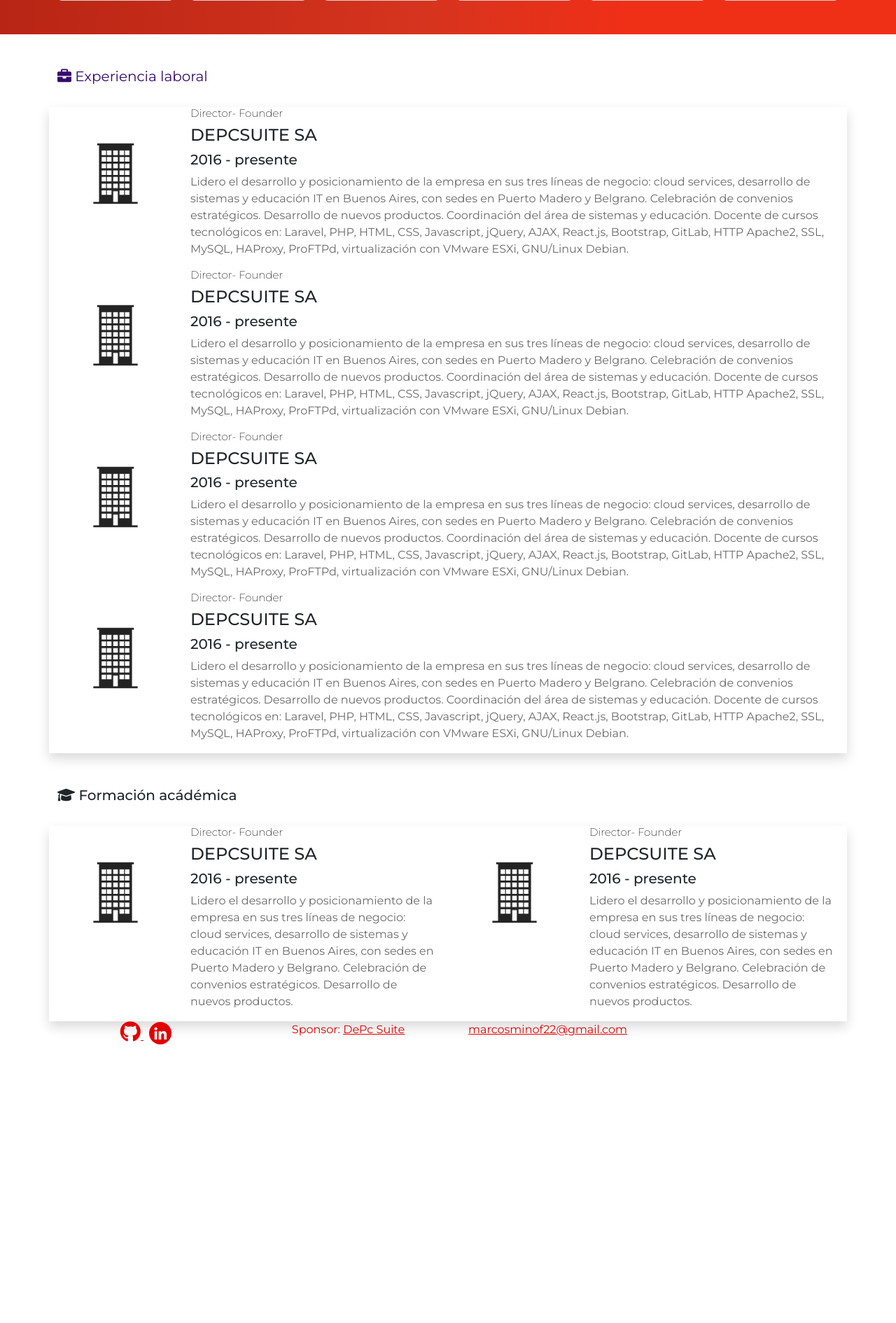
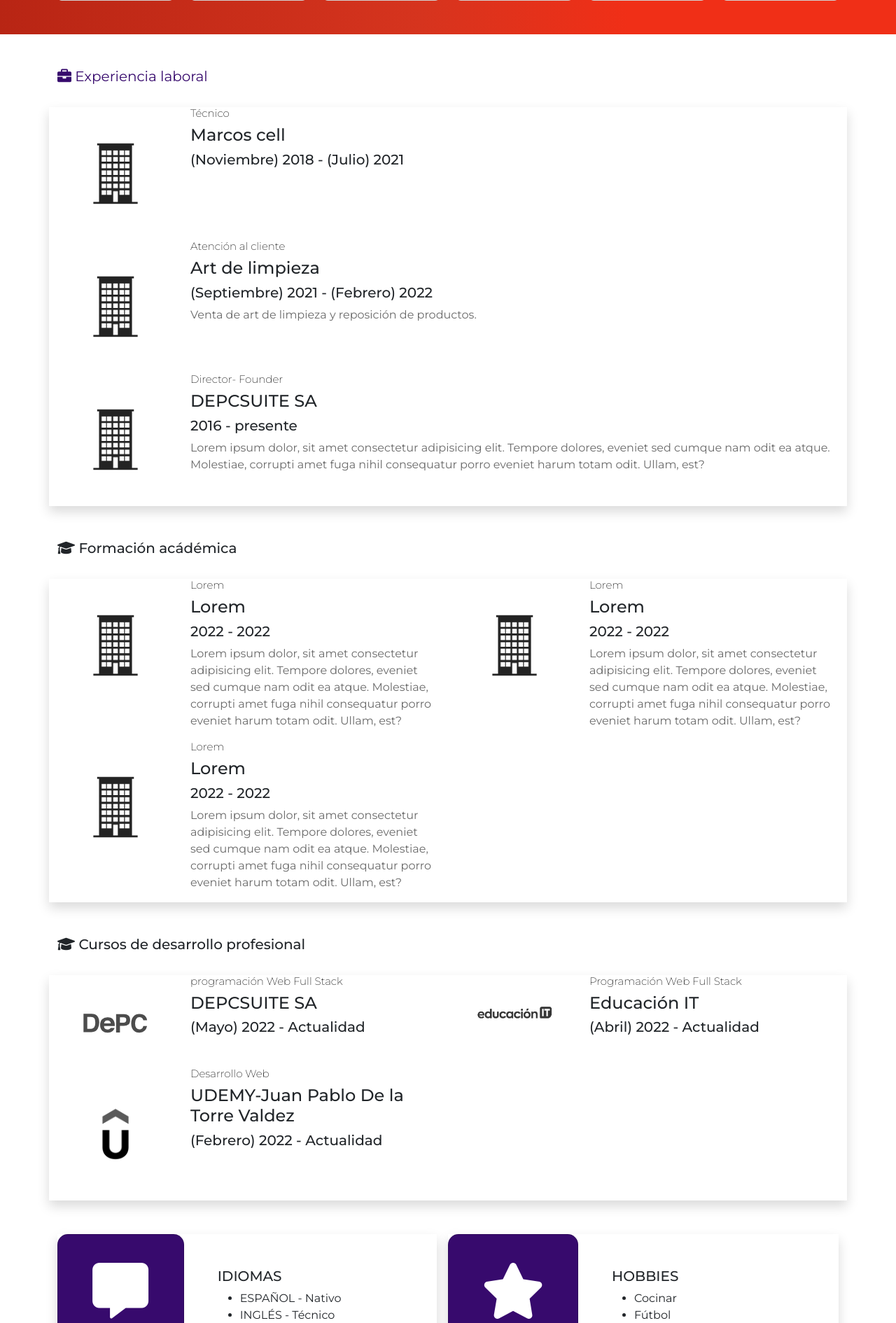
Before and after one commit to Marcos-mi/portfolio, a PHP site: page /sobre-mi.php in a window 1280 px wide. Shown: the part 947-2837 px from the top of the page at 70% size. Before the commit the page ends 2439 px from the top, so only its background shows below. Run offline with PHP 8.4, Linux system fonts and the light colour scheme.

Commit message:
Sobre-Mi

```diff
--- a/contacto.php
+++ b/contacto.php
@@ -38,7 +38,7 @@
                         </ul>
                         <div>
                             <li class="cv p-2 btn mt-1">
-                                 <a href="" target="_blank">Descarga mi CV<i class="fa-solid fa-download"></i></a>
+                                <a href="images/Cv-Marcos-Miño (2).pdf">Descarga mi CV<i class="fa-solid fa-download"></i></a>
                             </li>
                         </div>
                 </div>
--- a/css/estilos.css
+++ b/css/estilos.css
@@ -23,6 +23,18 @@ body{
     color: white;
     padding: 0px;
     margin: 0px;
+}
+#idiomas .card {
+    background-color: #370A6D;
+    border-radius: 15px;
+    padding: 40px 0;
+}
+#idiomas .fas {
+    font-size: 80px;
+    color: white;
+}
+#sobre-mi .card {
+    height: 182px;
 }
 #proyectos .card p{
     height: 100px;
--- a/index.php
+++ b/index.php
@@ -38,7 +38,7 @@
                     </ul>
                     <div>
                         <li class="cv p-2 btn mt-1">
-                             <a href="" target="_blank">Descarga mi CV<i class="fa-solid fa-download"></i></a>
+                             <a href="images/Cv-Marcos-Miño (2).pdf">Descarga mi CV<i class="fa-solid fa-download"></i></a>
                         </li>
                     </div>
                 </div>
--- a/proyectos.php
+++ b/proyectos.php
@@ -37,7 +37,7 @@
                     </ul>
                     <div>
                         <li class="cv p-2 btn mt-1">
-                             <a href="#">Descarga mi CV<i class="fa-solid fa-download"></i></a>
+                            <a href="images/Cv-Marcos-Miño (2).pdf">Descarga mi CV<i class="fa-solid fa-download"></i></a>
                         </li>
                     </div>
                 </div>
--- a/sobre-mi.php
+++ b/sobre-mi.php
@@ -39,7 +39,7 @@
                     </ul>
                     <div>
                         <li class="cv p-2 btn mt-1 micv">
-                             <a href="#">Descarga mi CV<i class="fa-solid fa-download"></i></a>
+                             <a href="images/Cv-Marcos-Miño (2).pdf">Descarga mi CV<i class="fa-solid fa-download"></i></a>
                         </li>
                     </div>
                 </div>
@@ -53,7 +53,7 @@
                     <h1 class="mt-4 pb-4">Sobre mí</h1>
                     <p class="pb-4">Apasionado por la tecnología. Soy estudiante de
                         programación Full Stack y de Base de datos.</p>
-                    <a href="contacto.html" class="btn text-white">Enviar Mensaje</a>
+                    <a href="contacto.php" class="btn text-white">Enviar Mensaje</a>
                 </div>
                 <div class="col-sm-5 col-12 mt-sm-0 mt-5">
                     <img src="imageS/profile-Marcos-Miño.png" alt="Marcos Miño" class="mi-foto img-fluid">
@@ -155,10 +155,19 @@
                         <img src="images/sin-logo.png" alt="sin logo" class="img-fluid">
                     </div>
                     <div class="col-10">
-                        <h3>Director- Founder</h3>
-                        <h4>DEPCSUITE SA</h4>
-                        <h5>2016 - presente</h5>
-                        <p>Lidero el desarrollo y posicionamiento de la empresa en sus tres líneas de negocio: cloud services, desarrollo de sistemas y educación IT en Buenos Aires, con sedes en Puerto Madero y Belgrano. Celebración de convenios estratégicos. Desarrollo de nuevos productos. Coordinación del área de sistemas y educación. Docente de cursos tecnológicos en: Laravel, PHP, HTML, CSS, Javascript, jQuery, AJAX, React.js, Bootstrap, GitLab, HTTP Apache2, SSL, MySQL, HAProxy, ProFTPd, virtualización con VMware ESXi, GNU/Linux Debian.</p>
+                        <h3>Técnico</h3>
+                        <h4>Marcos cell</h4>
+                        <h5>(Noviembre) 2018 - (Julio) 2021</h5>
+                        <p></p>
+                    </div>
+                    <div class="col-2 p-5">
+                        <img src="images/sin-logo.png" alt="sin logo" class="img-fluid">
+                    </div>
+                    <div class="col-10">
+                        <h3>Atención al cliente</h3>
+                        <h4>Art de limpieza</h4>
+                        <h5>(Septiembre) 2021 - (Febrero) 2022</h5>
+                        <p>Venta de art de limpieza y reposición de productos.</p>
                     </div>
                     <div class="col-2 p-5">
                         <img src="images/sin-logo.png" alt="sin logo" class="img-fluid">
@@ -167,27 +176,8 @@
                         <h3>Director- Founder</h3>
                         <h4>DEPCSUITE SA</h4>
                         <h5>2016 - presente</h5>
-                        <p>Lidero el desarrollo y posicionamiento de la empresa en sus tres líneas de negocio: cloud services, desarrollo de sistemas y educación IT en Buenos Aires, con sedes en Puerto Madero y Belgrano. Celebración de convenios estratégicos. Desarrollo de nuevos productos. Coordinación del área de sistemas y educación. Docente de cursos tecnológicos en: Laravel, PHP, HTML, CSS, Javascript, jQuery, AJAX, React.js, Bootstrap, GitLab, HTTP Apache2, SSL, MySQL, HAProxy, ProFTPd, virtualización con VMware ESXi, GNU/Linux Debian.</p>
+                        <p>Lorem ipsum dolor, sit amet consectetur adipisicing elit. Tempore dolores, eveniet sed cumque nam odit ea atque. Molestiae, corrupti amet fuga nihil consequatur porro eveniet harum totam odit. Ullam, est?</p>
                     </div>
-                    <div class="col-2 p-5">
-                        <img src="images/sin-logo.png" alt="sin logo" class="img-fluid">
-                    </div>
-                    <div class="col-10">
-                        <h3>Director- Founder</h3>
-                        <h4>DEPCSUITE SA</h4>
-                        <h5>2016 - presente</h5>
-                        <p>Lidero el desarrollo y posicionamiento de la empresa en sus tres líneas de negocio: cloud services, desarrollo de sistemas y educación IT en Buenos Aires, con sedes en Puerto Madero y Belgrano. Celebración de convenios estratégicos. Desarrollo de nuevos productos. Coordinación del área de sistemas y educación. Docente de cursos tecnológicos en: Laravel, PHP, HTML, CSS, Javascript, jQuery, AJAX, React.js, Bootstrap, GitLab, HTTP Apache2, SSL, MySQL, HAProxy, ProFTPd, virtualización con VMware ESXi, GNU/Linux Debian.</p>
-                    </div>
-                    <div class="col-2 p-5">
-                        <img src="images/sin-logo.png" alt="sin logo" class="img-fluid">
-                    </div>
-                    <div class="col-10">
-                        <h3>Director- Founder</h3>
-                        <h4>DEPCSUITE SA</h4>
-                        <h5>2016 - presente</h5>
-                        <p>Lidero el desarrollo y posicionamiento de la empresa en sus tres líneas de negocio: cloud services, desarrollo de sistemas y educación IT en Buenos Aires, con sedes en Puerto Madero y Belgrano. Celebración de convenios estratégicos. Desarrollo de nuevos productos. Coordinación del área de sistemas y educación. Docente de cursos tecnológicos en: Laravel, PHP, HTML, CSS, Javascript, jQuery, AJAX, React.js, Bootstrap, GitLab, HTTP Apache2, SSL, MySQL, HAProxy, ProFTPd, virtualización con VMware ESXi, GNU/Linux Debian.</p>
-                    </div>
-                </div>
             </div>
         </section>
         <section class="container" id="Formacion">
@@ -201,20 +191,94 @@
                         <img src="images/sin-logo.png" alt="sin logo" class="img-fluid">
                     </div>
                     <div class="col-4">
-                        <h3>Director- Founder</h3>
-                        <h4>DEPCSUITE SA</h4>
-                        <h5>2016 - presente</h5>
-                        <p>Lidero el desarrollo y posicionamiento de la empresa en sus tres líneas de negocio: cloud services, desarrollo de sistemas y educación IT en Buenos Aires, con sedes en Puerto Madero y Belgrano. Celebración de convenios estratégicos. Desarrollo de nuevos productos.</p>
+                        <h3>Lorem</h3>
+                        <h4>Lorem</h4>
+                        <h5>2022 - 2022</h5>
+                        <p>Lorem ipsum dolor, sit amet consectetur adipisicing elit. Tempore dolores, eveniet sed cumque nam odit ea atque. Molestiae, corrupti amet fuga nihil consequatur porro eveniet harum totam odit. Ullam, est?</p>
                     </div>
                     <div class="col-2 p-5">
                         <img src="images/sin-logo.png" alt="sin logo" class="img-fluid">
                     </div>
                     <div class="col-4">
-                        <h3>Director- Founder</h3>
+                        <h3>Lorem</h3>
+                        <h4>Lorem</h4>
+                        <h5>2022 - 2022</h5>
+                        <p>Lorem ipsum dolor, sit amet consectetur adipisicing elit. Tempore dolores, eveniet sed cumque nam odit ea atque. Molestiae, corrupti amet fuga nihil consequatur porro eveniet harum totam odit. Ullam, est?</p>
+                    </div>
+                    <div class="col-2 p-5">
+                        <img src="images/sin-logo.png" alt="sin logo" class="img-fluid">
+                    </div>
+                    <div class="col-4">
+                        <h3>Lorem</h3>
+                        <h4>Lorem</h4>
+                        <h5>2022 - 2022</h5>
+                        <p>Lorem ipsum dolor, sit amet consectetur adipisicing elit. Tempore dolores, eveniet sed cumque nam odit ea atque. Molestiae, corrupti amet fuga nihil consequatur porro eveniet harum totam odit. Ullam, est?</p>
+                    </div>
+            </div>
+        </section>
+        <section class="container" id="desarrollo">
+        <div class="row">
+                <div class="col-12 pt-5 pb-4">
+                <h2><i class="fas fa-graduation-cap"></i> Cursos de desarrollo profesional</h2>
+                </div>
+            </div>
+            <div class="row shadow">
+                    <div class="col-2 p-5 gris">
+                        <img src="images/logo-depcsuite.svg" alt="DePcSuite SA" class="img-fluid">
+                    </div>
+                    <div class="col-4">
+                        <h3>programación Web Full Stack</h3>
                         <h4>DEPCSUITE SA</h4>
-                        <h5>2016 - presente</h5>
-                        <p>Lidero el desarrollo y posicionamiento de la empresa en sus tres líneas de negocio: cloud services, desarrollo de sistemas y educación IT en Buenos Aires, con sedes en Puerto Madero y Belgrano. Celebración de convenios estratégicos. Desarrollo de nuevos productos.</p>
+                        <h5>(Mayo) 2022 - Actualidad</h5>
                     </div>
+                    <div class="col-2 p-2 gris">
+                        <img src="images/logo-it.jpg" alt="Educacion IT" class="img-fluid">
+                    </div>
+                    <div class="col-4">
+                        <h3>Programación Web Full Stack</h3>
+                        <h4>Educación IT</h4>
+                        <h5>(Abril) 2022 - Actualidad</h5>                    </div>
+                    <div class="col-2 p-5 gris">
+                        <img src="images/udemy.png" alt="sin logo" class="img-fluid">
+                    </div>
+                    <div class="col-4">
+                        <h3>Desarrollo Web</h3>
+                        <h4>UDEMY-Juan Pablo De la Torre Valdez</h4>
+                        <h5>(Febrero) 2022 - Actualidad</h5>                    </div>
+            </div>
+        </section>
+        <section id="idiomas">
+            <div class="container">
+                <div class="row py-5 mx-0">
+                    <div class="col-sm-6 col-12 pb-3 pb-sm-0">
+                        <div class="row mr-sm-1 bg-white shadow me-sm-1">
+                            <div class="col-4 text-center card">
+                                <i class="fas fa-comment-alt"></i>
+                            </div>
+                            <div class="col-8 p-5">
+                                <h2>IDIOMAS</h2>
+                                <ul>
+                                    <li>ESPAÑOL - Nativo</li>
+                                    <li>INGLÉS - Técnico</li>
+                                </ul>
+                            </div>
+                        </div>
+                    </div>
+                    <div class="col-sm-6 col-12">
+                        <div class="row bg-white shadow">
+                            <div class="col-4 text-center card">
+                                <i class="fas fa-star"></i>
+                            </div>
+                            <div class="col-8 p-5">
+                                <h2>HOBBIES</h2>
+                                <ul>
+                                    <li>Cocinar</li>
+                                    <li>Fútbol</li>
+                                </ul>
+                            </div>
+                        </div>
+                    </div>
+                </div>
             </div>
         </section>
     </main>
```
Also changed, not shown: images/logo-it.jpg (added), images/udemy.png (added), 1 other file.
